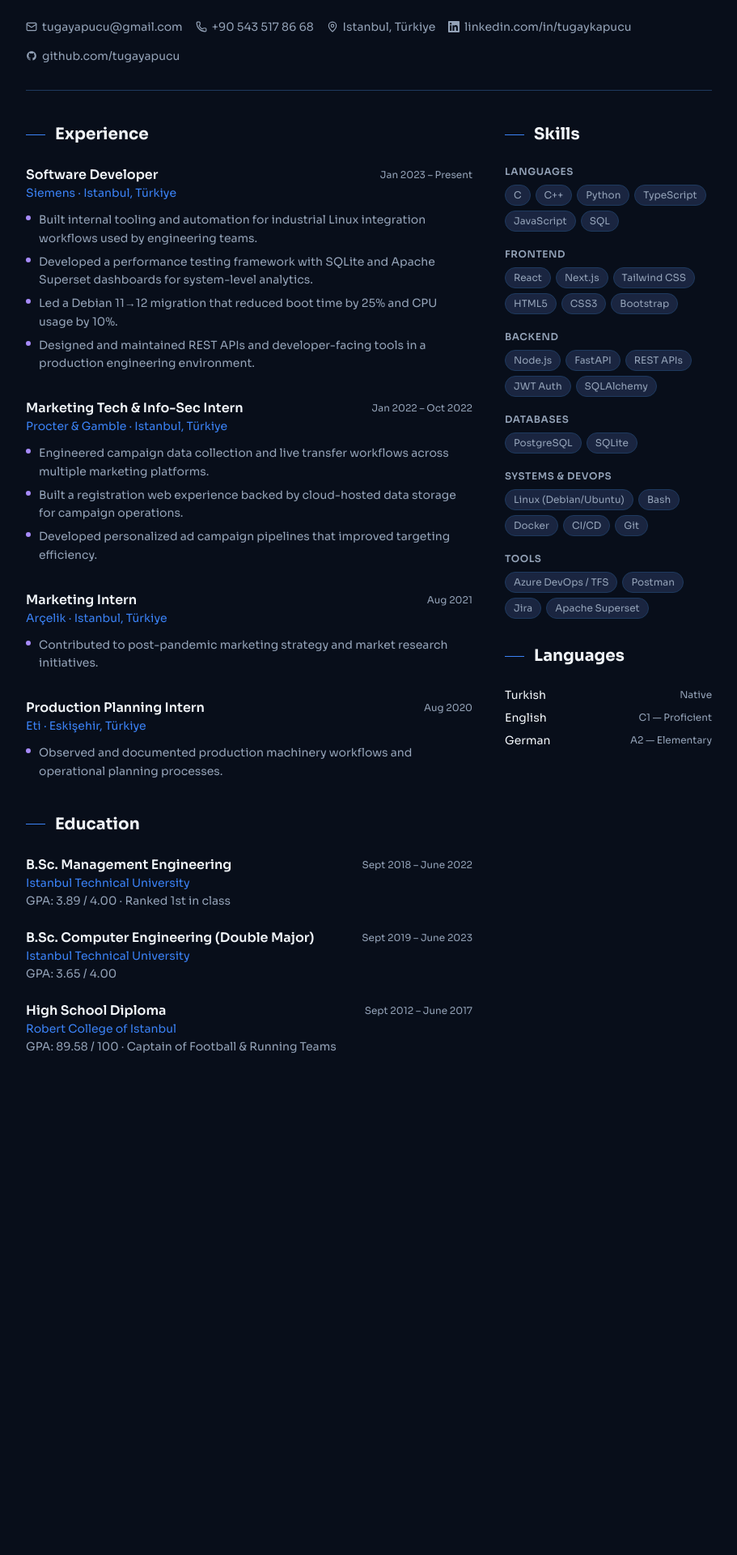
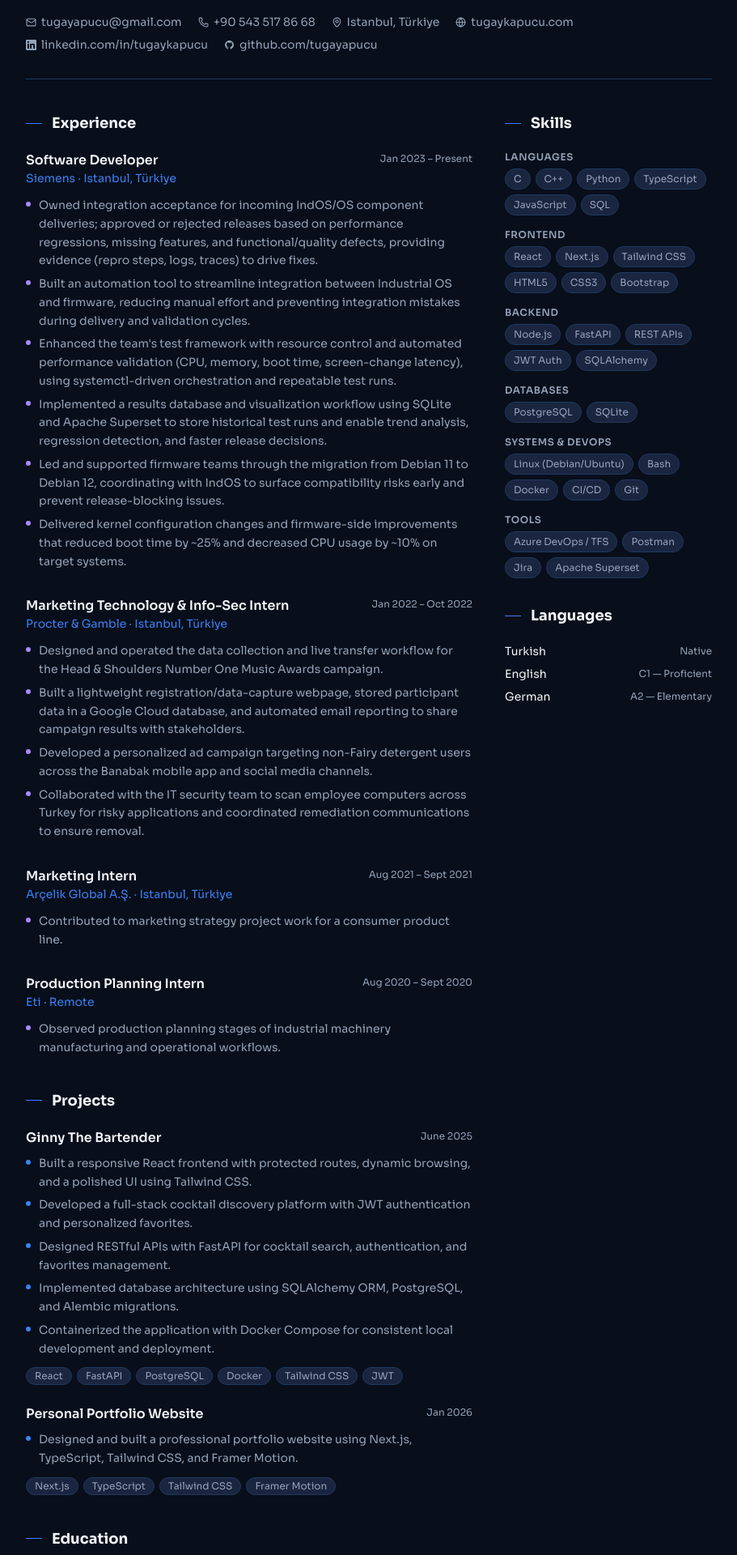
Before and after one commit to tugayapucu/tugaykapucu.com, a Next.js app: page /cv in a window 1280 px wide. Shown: the part 320-2240 px from the top of the page at 81% size, without its empty margins (184-1095 px from the left). Before the commit the page ends 1670 px from the top, so only its background shows below. Built offline with nearby package versions, Linux system fonts and the light colour scheme.

Commit message:
feat(cv): add projects section and enhance CV layout with improved styling

```diff
--- a/src/app/cv/page.tsx
+++ b/src/app/cv/page.tsx
@@ -1,7 +1,7 @@
 import type { Metadata } from "next";
 import Link from "next/link";
-import { personalInfo, skills, experience, education, languages } from "@/data";
-import { Mail, MapPin, Phone } from "lucide-react";
+import { personalInfo, skills, experience, education, languages, projects } from "@/data";
+import { Globe, Mail, MapPin, Phone } from "lucide-react";
 import { GitHubIcon, LinkedInIcon } from "@/components/icons";
 import PrintButton from "@/components/PrintButton";
 
@@ -13,6 +13,7 @@ export const metadata: Metadata = {
 export default function CVPage() {
   return (
     <div className="min-h-screen bg-[var(--color-bg)]">
+      {/* Top bar */}
       <div className="no-print sticky top-0 z-10 flex items-center justify-between border-b border-[var(--color-border)] bg-[rgba(8,14,26,0.92)] px-6 py-3 backdrop-blur-md">
         <Link
           href="/"
@@ -24,8 +25,10 @@ export default function CVPage() {
       </div>
 
       <div className="mx-auto max-w-4xl px-6 py-12 print:px-0 print:py-4">
+
+        {/* Header */}
         <div className="mb-10 border-b border-[var(--color-border)] pb-8">
-          <h1 className="mb-2 text-4xl font-bold tracking-tight text-[var(--color-text)] sm:text-5xl">
+          <h1 className="mb-1 text-4xl font-bold tracking-tight text-[var(--color-text)] sm:text-5xl">
             {personalInfo.name}
           </h1>
           <p className="mb-5 text-xl font-medium text-[var(--color-accent)]">
@@ -34,88 +37,49 @@ export default function CVPage() {
           <p className="mb-6 max-w-2xl text-base leading-relaxed text-[var(--color-text-muted)]">
             {personalInfo.summary}
           </p>
-          <div className="flex flex-wrap gap-4">
+          <div className="flex flex-wrap gap-x-5 gap-y-2">
             {[
-              {
-                icon: <Mail size={14} />,
-                label: personalInfo.email,
-                href: `mailto:${personalInfo.email}`,
-              },
-              {
-                icon: <Phone size={14} />,
-                label: personalInfo.phone,
-                href: `tel:${personalInfo.phone}`,
-              },
-              {
-                icon: <MapPin size={14} />,
-                label: personalInfo.location,
-                href: null,
-              },
-              {
-                icon: <LinkedInIcon size={14} />,
-                label: "linkedin.com/in/tugaykapucu",
-                href: personalInfo.linkedin,
-              },
-              {
-                icon: <GitHubIcon size={14} />,
-                label: "github.com/tugayapucu",
-                href: personalInfo.github,
-              },
+              { icon: <Mail size={13} />, label: personalInfo.email, href: `mailto:${personalInfo.email}` },
+              { icon: <Phone size={13} />, label: personalInfo.phone, href: `tel:${personalInfo.phone}` },
+              { icon: <MapPin size={13} />, label: personalInfo.location, href: null },
+              { icon: <Globe size={13} />, label: "tugaykapucu.com", href: "https://tugaykapucu.com" },
+              { icon: <LinkedInIcon size={13} />, label: "linkedin.com/in/tugaykapucu", href: personalInfo.linkedin },
+              { icon: <GitHubIcon size={13} />, label: "github.com/tugayapucu", href: personalInfo.github },
             ].map((item) => {
-              const className =
-                "flex items-center gap-1.5 text-sm text-[var(--color-text-muted)] transition-colors hover:text-[var(--color-accent)]";
-
+              const cls = "flex items-center gap-1.5 text-sm text-[var(--color-text-muted)] transition-colors hover:text-[var(--color-accent)]";
               return item.href ? (
-                <a
-                  key={item.label}
-                  href={item.href}
-                  target={item.href.startsWith("http") ? "_blank" : undefined}
-                  rel="noopener noreferrer"
-                  className={className}
-                >
-                  {item.icon}
-                  {item.label}
+                <a key={item.label} href={item.href} target={item.href.startsWith("http") ? "_blank" : undefined} rel="noopener noreferrer" className={cls}>
+                  {item.icon}{item.label}
                 </a>
               ) : (
-                <span key={item.label} className={className}>
-                  {item.icon}
-                  {item.label}
-                </span>
+                <span key={item.label} className={cls}>{item.icon}{item.label}</span>
               );
             })}
           </div>
         </div>
 
         <div className="grid gap-10 lg:grid-cols-3">
+
+          {/* Main column */}
           <div className="space-y-10 lg:col-span-2">
+
+            {/* Experience */}
             <section>
-              <h2 className="mb-6 flex items-center gap-3 text-xl font-bold text-[var(--color-text)]">
-                <span className="h-px w-6 bg-[var(--color-accent)]" />
-                Experience
-              </h2>
+              <SectionTitle>Experience</SectionTitle>
               <div className="space-y-8">
                 {experience.map((job) => (
                   <div key={`${job.company}-${job.role}`}>
-                    <div className="mb-3 flex items-start justify-between gap-4">
+                    <div className="mb-3 flex flex-wrap items-start justify-between gap-2">
                       <div>
-                        <h3 className="text-base font-semibold text-[var(--color-text)]">
-                          {job.role}
-                        </h3>
-                        <p className="text-sm text-[var(--color-accent)]">
-                          {job.company} · {job.location}
-                        </p>
+                        <h3 className="text-base font-semibold text-[var(--color-text)]">{job.role}</h3>
+                        <p className="text-sm text-[var(--color-accent)]">{job.company} · {job.location}</p>
                       </div>
-                      <span className="whitespace-nowrap pt-1 text-xs text-[var(--color-text-muted)]">
-                        {job.period}
-                      </span>
+                      <span className="whitespace-nowrap pt-0.5 text-xs text-[var(--color-text-muted)]">{job.period}</span>
                     </div>
                     <ul className="space-y-1.5">
                       {job.bullets.map((bullet) => (
-                        <li
-                          key={bullet}
-                          className="flex gap-2.5 text-sm leading-relaxed text-[var(--color-text-muted)]"
-                        >
-                          <span className="mt-1.5 h-1.5 w-1.5 flex-shrink-0 rounded-full bg-[var(--color-highlight)]" />
+                        <li key={bullet} className="flex gap-2.5 text-sm leading-relaxed text-[var(--color-text-muted)]">
+                          <span className="mt-[7px] h-1.5 w-1.5 flex-shrink-0 rounded-full bg-[var(--color-highlight)]" />
                           {bullet}
                         </li>
                       ))}
@@ -125,55 +89,69 @@ export default function CVPage() {
               </div>
             </section>
 
+            {/* Projects */}
             <section>
-              <h2 className="mb-6 flex items-center gap-3 text-xl font-bold text-[var(--color-text)]">
-                <span className="h-px w-6 bg-[var(--color-accent)]" />
-                Education
-              </h2>
+              <SectionTitle>Projects</SectionTitle>
+              <div className="space-y-6">
+                {projects.map((project) => (
+                  <div key={project.title}>
+                    <div className="mb-2 flex flex-wrap items-start justify-between gap-2">
+                      <h3 className="text-base font-semibold text-[var(--color-text)]">{project.title}</h3>
+                      <span className="whitespace-nowrap pt-0.5 text-xs text-[var(--color-text-muted)]">{project.period}</span>
+                    </div>
+                    <ul className="mb-3 space-y-1.5">
+                      {project.bullets.map((bullet) => (
+                        <li key={bullet} className="flex gap-2.5 text-sm leading-relaxed text-[var(--color-text-muted)]">
+                          <span className="mt-[7px] h-1.5 w-1.5 flex-shrink-0 rounded-full bg-[var(--color-accent)]" />
+                          {bullet}
+                        </li>
+                      ))}
+                    </ul>
+                    <div className="flex flex-wrap gap-1.5">
+                      {project.stack.map((tech) => (
+                        <span key={tech} className="rounded-full border border-[var(--color-border)] bg-[var(--color-surface-strong)] px-2.5 py-0.5 text-xs text-[var(--color-text-muted)]">
+                          {tech}
+                        </span>
+                      ))}
+                    </div>
+                  </div>
+                ))}
+              </div>
+            </section>
+
+            {/* Education */}
+            <section>
+              <SectionTitle>Education</SectionTitle>
               <div className="space-y-6">
                 {education.map((item) => (
-                  <div
-                    key={`${item.institution}-${item.degree}`}
-                    className="flex items-start justify-between gap-4"
-                  >
+                  <div key={`${item.institution}-${item.degree}`} className="flex items-start justify-between gap-4">
                     <div>
-                      <h3 className="text-base font-semibold text-[var(--color-text)]">
-                        {item.degree}
-                      </h3>
-                      <p className="text-sm text-[var(--color-accent)]">
-                        {item.institution}
-                      </p>
-                      <p className="mt-0.5 text-sm text-[var(--color-text-muted)]">
-                        {item.detail}
-                      </p>
+                      <h3 className="text-base font-semibold text-[var(--color-text)]">{item.degree}</h3>
+                      <p className="text-sm text-[var(--color-accent)]">{item.institution}</p>
+                      <p className="mt-0.5 text-sm text-[var(--color-text-muted)]">{item.detail}</p>
                     </div>
-                    <span className="whitespace-nowrap pt-1 text-xs text-[var(--color-text-muted)]">
-                      {item.period}
-                    </span>
+                    <span className="whitespace-nowrap pt-1 text-xs text-[var(--color-text-muted)]">{item.period}</span>
                   </div>
                 ))}
               </div>
             </section>
           </div>
 
+          {/* Sidebar */}
           <div className="space-y-8">
+
+            {/* Skills */}
             <section>
-              <h2 className="mb-6 flex items-center gap-3 text-xl font-bold text-[var(--color-text)]">
-                <span className="h-px w-6 bg-[var(--color-accent)]" />
-                Skills
-              </h2>
-              <div className="space-y-5">
+              <SectionTitle>Skills</SectionTitle>
+              <div className="space-y-4">
                 {skills.map((group) => (
                   <div key={group.category}>
-                    <p className="mb-2 text-xs font-semibold uppercase tracking-wider text-[var(--color-text-muted)]">
+                    <p className="mb-1.5 text-xs font-semibold uppercase tracking-wider text-[var(--color-text-muted)]">
                       {group.category}
                     </p>
                     <div className="flex flex-wrap gap-1.5">
                       {group.items.map((item) => (
-                        <span
-                          key={item}
-                          className="rounded-full border border-[var(--color-border)] bg-[var(--color-surface-strong)] px-2.5 py-1 text-xs text-[var(--color-text-muted)]"
-                        >
+                        <span key={item} className="rounded-full border border-[var(--color-border)] bg-[var(--color-surface-strong)] px-2.5 py-1 text-xs text-[var(--color-text-muted)]">
                           {item}
                         </span>
                       ))}
@@ -183,23 +161,14 @@ export default function CVPage() {
               </div>
             </section>
 
+            {/* Languages */}
             <section>
-              <h2 className="mb-6 flex items-center gap-3 text-xl font-bold text-[var(--color-text)]">
-                <span className="h-px w-6 bg-[var(--color-accent)]" />
-                Languages
-              </h2>
+              <SectionTitle>Languages</SectionTitle>
               <div className="space-y-2">
                 {languages.map((language) => (
-                  <div
-                    key={language.lang}
-                    className="flex items-center justify-between"
-                  >
-                    <span className="text-sm text-[var(--color-text)]">
-                      {language.lang}
-                    </span>
-                    <span className="text-xs text-[var(--color-text-muted)]">
-                      {language.level}
-                    </span>
+                  <div key={language.lang} className="flex items-center justify-between">
+                    <span className="text-sm text-[var(--color-text)]">{language.lang}</span>
+                    <span className="text-xs text-[var(--color-text-muted)]">{language.level}</span>
                   </div>
                 ))}
               </div>
@@ -213,8 +182,19 @@ export default function CVPage() {
           nav, .no-print { display: none !important; }
           body { background: white !important; color: black !important; }
           .min-h-screen { background: white !important; }
+          h1, h2, h3 { color: black !important; }
+          p, li, span { color: #444 !important; }
         }
       `}</style>
     </div>
   );
 }
+
+function SectionTitle({ children }: { children: React.ReactNode }) {
+  return (
+    <h2 className="mb-5 flex items-center gap-3 text-lg font-bold text-[var(--color-text)]">
+      <span className="h-px w-5 bg-[var(--color-accent)]" />
+      {children}
+    </h2>
+  );
+}
--- a/src/components/PrintButton.tsx
+++ b/src/components/PrintButton.tsx
@@ -1,15 +1,15 @@
 "use client";
 
-import { Printer } from "lucide-react";
+import { Download } from "lucide-react";
 
 export default function PrintButton() {
   return (
     <button
       onClick={() => window.print()}
-      className="flex items-center gap-2 rounded-full border border-[var(--color-border)] bg-[var(--color-surface)] px-4 py-2 text-sm text-[var(--color-text-muted)] transition-all hover:border-[var(--color-accent)] hover:text-[var(--color-text)]"
+      className="flex items-center gap-2 rounded-full bg-[var(--color-accent)] px-5 py-2 text-sm font-semibold text-white shadow-[0_0_20px_rgba(59,130,246,0.4)] transition-all hover:bg-[var(--color-accent-strong)] hover:shadow-[0_0_28px_rgba(59,130,246,0.6)] hover:scale-[1.03] active:scale-[0.97]"
     >
-      <Printer size={14} />
-      Print / Save PDF
+      <Download size={14} />
+      Save as PDF
     </button>
   );
 }
--- a/src/data/index.ts
+++ b/src/data/index.ts
@@ -50,42 +50,45 @@ export const experience = [
     location: "Istanbul, Türkiye",
     logo: "https://upload.wikimedia.org/wikipedia/commons/thumb/5/5f/Siemens-logo.svg/200px-Siemens-logo.svg.png",
     bullets: [
-      "Built internal tooling and automation for industrial Linux integration workflows used by engineering teams.",
-      "Developed a performance testing framework with SQLite and Apache Superset dashboards for system-level analytics.",
-      "Led a Debian 11→12 migration that reduced boot time by 25% and CPU usage by 10%.",
-      "Designed and maintained REST APIs and developer-facing tools in a production engineering environment.",
+      "Owned integration acceptance for incoming IndOS/OS component deliveries; approved or rejected releases based on performance regressions, missing features, and functional/quality defects, providing evidence (repro steps, logs, traces) to drive fixes.",
+      "Built an automation tool to streamline integration between Industrial OS and firmware, reducing manual effort and preventing integration mistakes during delivery and validation cycles.",
+      "Enhanced the team's test framework with resource control and automated performance validation (CPU, memory, boot time, screen-change latency), using systemctl-driven orchestration and repeatable test runs.",
+      "Implemented a results database and visualization workflow using SQLite and Apache Superset to store historical test runs and enable trend analysis, regression detection, and faster release decisions.",
+      "Led and supported firmware teams through the migration from Debian 11 to Debian 12, coordinating with IndOS to surface compatibility risks early and prevent release-blocking issues.",
+      "Delivered kernel configuration changes and firmware-side improvements that reduced boot time by ~25% and decreased CPU usage by ~10% on target systems.",
     ],
   },
   {
     company: "Procter & Gamble",
-    role: "Marketing Tech & Info-Sec Intern",
+    role: "Marketing Technology & Info-Sec Intern",
     period: "Jan 2022 – Oct 2022",
     location: "Istanbul, Türkiye",
     logo: "https://upload.wikimedia.org/wikipedia/commons/thumb/8/85/Procter_%26_Gamble_logo.svg/200px-Procter_%26_Gamble_logo.svg.png",
     bullets: [
-      "Engineered campaign data collection and live transfer workflows across multiple marketing platforms.",
-      "Built a registration web experience backed by cloud-hosted data storage for campaign operations.",
-      "Developed personalized ad campaign pipelines that improved targeting efficiency.",
+      "Designed and operated the data collection and live transfer workflow for the Head & Shoulders Number One Music Awards campaign.",
+      "Built a lightweight registration/data-capture webpage, stored participant data in a Google Cloud database, and automated email reporting to share campaign results with stakeholders.",
+      "Developed a personalized ad campaign targeting non-Fairy detergent users across the Banabak mobile app and social media channels.",
+      "Collaborated with the IT security team to scan employee computers across Turkey for risky applications and coordinated remediation communications to ensure removal.",
     ],
   },
   {
-    company: "Arçelik",
+    company: "Arçelik Global A.Ş.",
     role: "Marketing Intern",
-    period: "Aug 2021",
+    period: "Aug 2021 – Sept 2021",
     location: "Istanbul, Türkiye",
     logo: "https://upload.wikimedia.org/wikipedia/commons/thumb/b/bd/Ar%C3%A7elik_logo.svg/200px-Ar%C3%A7elik_logo.svg.png",
     bullets: [
-      "Contributed to post-pandemic marketing strategy and market research initiatives.",
+      "Contributed to marketing strategy project work for a consumer product line.",
     ],
   },
   {
     company: "Eti",
     role: "Production Planning Intern",
-    period: "Aug 2020",
-    location: "Eskişehir, Türkiye",
+    period: "Aug 2020 – Sept 2020",
+    location: "Remote",
     logo: "https://upload.wikimedia.org/wikipedia/commons/thumb/c/c3/Eti_logo.png/200px-Eti_logo.png",
     bullets: [
-      "Observed and documented production machinery workflows and operational planning processes.",
+      "Observed production planning stages of industrial machinery manufacturing and operational workflows.",
     ],
   },
 ];
@@ -109,7 +112,7 @@ export const education = [
     institution: "Robert College of Istanbul",
     degree: "High School Diploma",
     period: "Sept 2012 – June 2017",
-    detail: "GPA: 89.58 / 100 · Captain of Football & Running Teams",
+    detail: "GPA: 89.58 / 100 · Captain of Football & Running Teams · VP of Permaculture Club",
     logo: "/robert_logo.png",
   },
 ];
@@ -118,6 +121,29 @@ export const languages = [
   { lang: "Turkish", level: "Native" },
   { lang: "English", level: "C1 — Proficient" },
   { lang: "German", level: "A2 — Elementary" },
+];
+
+export const projects = [
+  {
+    title: "Ginny The Bartender",
+    period: "June 2025",
+    bullets: [
+      "Built a responsive React frontend with protected routes, dynamic browsing, and a polished UI using Tailwind CSS.",
+      "Developed a full-stack cocktail discovery platform with JWT authentication and personalized favorites.",
+      "Designed RESTful APIs with FastAPI for cocktail search, authentication, and favorites management.",
+      "Implemented database architecture using SQLAlchemy ORM, PostgreSQL, and Alembic migrations.",
+      "Containerized the application with Docker Compose for consistent local development and deployment.",
+    ],
+    stack: ["React", "FastAPI", "PostgreSQL", "Docker", "Tailwind CSS", "JWT"],
+  },
+  {
+    title: "Personal Portfolio Website",
+    period: "Jan 2026",
+    bullets: [
+      "Designed and built a professional portfolio website using Next.js, TypeScript, Tailwind CSS, and Framer Motion.",
+    ],
+    stack: ["Next.js", "TypeScript", "Tailwind CSS", "Framer Motion"],
+  },
 ];
 
 export const featuredWork = [
```
